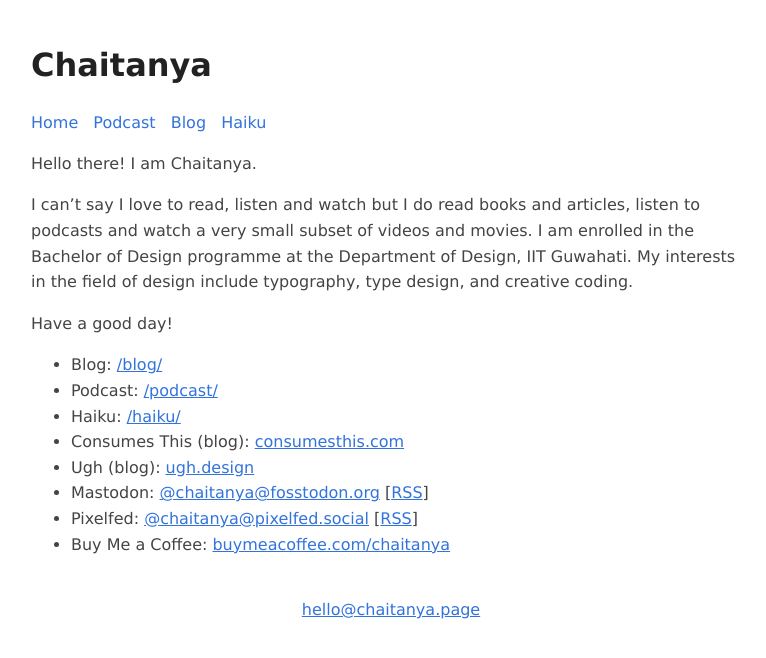
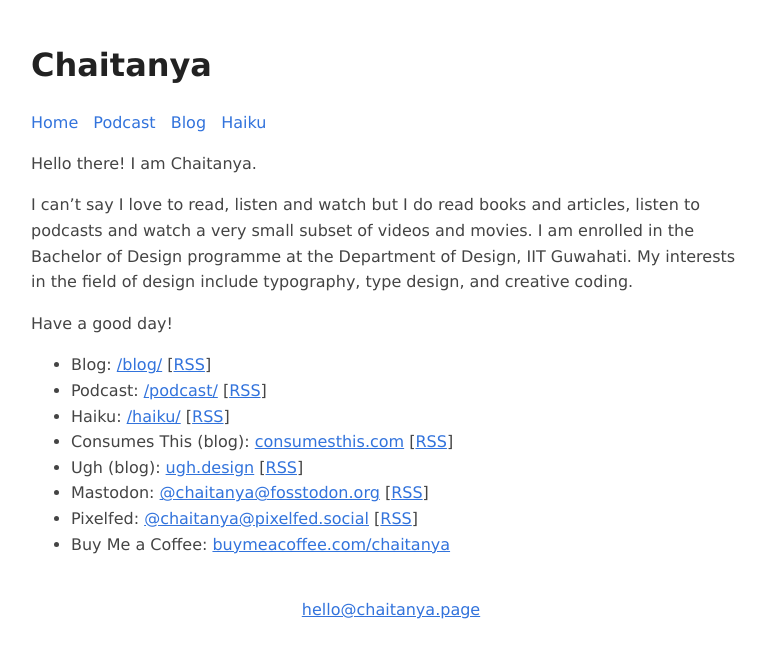
Before and after one commit to chtny/chtny.github.io, a Jekyll site: the page built from index.md, in a window 1280 px wide. Shown: the top 658 px of the page, without its empty margins (249-1015 px from the left). Built offline with Jekyll 4.4.1, drawn with Linux system fonts in a browser that asks for light colours.

Commit message:
Update index.md

```diff
--- a/index.md
+++ b/index.md
@@ -8,11 +8,13 @@ I can’t say I love to read, listen and watch but I do read books and articles,
 
 Have a good day!
 
-- Blog: [/blog/](https://chaitanya.page/blog/)
-- Podcast: [/podcast/](https://chaitanya.page/podcast/)
-- Haiku: [/haiku/](https://chaitanya.page/haiku/)
-- Consumes This (blog): [consumesthis.com](https://consumesthis.com/)
-- Ugh (blog): [ugh.design](http://ugh.design/)
+- Blog: [/blog/](https://chaitanya.page/blog/) \[[RSS](https://fosstodon.org/@chaitanya.rss)]
+- Podcast: [/podcast/](https://chaitanya.page/podcast/) \[[RSS](https://chaitanya.page/feed/podcast)]
+- Haiku: [/haiku/](https://chaitanya.page/haiku/) \[[RSS](https://fosstodon.org/@chaitanya.rss)]
+- Consumes This (blog): [consumesthis.com](https://consumesthis.com/) \[[RSS](https://fosstodon.org/@chaitanya.rss)]
+- Ugh (blog): [ugh.design](http://ugh.design/) \[[RSS](https://fosstodon.org/@chaitanya.rss)]
 - Mastodon: [@chaitanya@fosstodon.org](https://fosstodon.org/@chaitanya) \[[RSS](https://fosstodon.org/@chaitanya.rss)]
 - Pixelfed: [@chaitanya@pixelfed.social](https://pixelfed.social/chaitanya) \[[RSS](https://pixelfed.social/users/chaitanya.atom)]
 - Buy Me a Coffee: [buymeacoffee.com/chaitanya](https://www.buymeacoffee.com/chaitanya)
+
+{% feed_meta include: all %}
```
